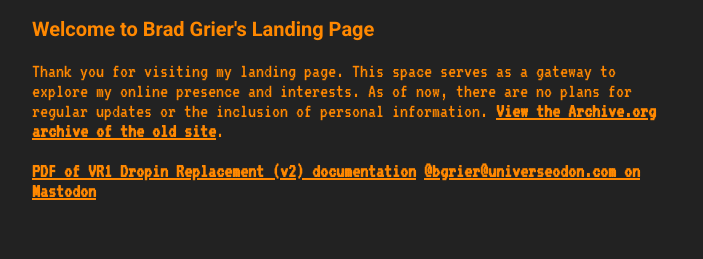
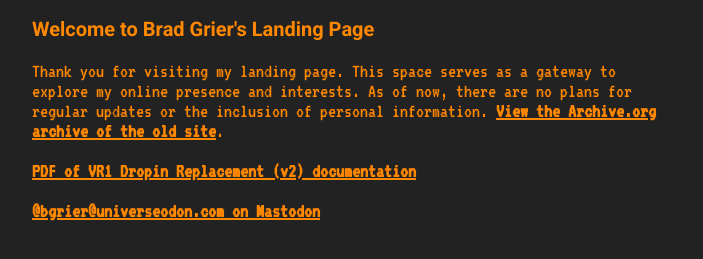
Before and after one commit to bgri/bgri.github.io, a plain HTML site: page index.html in a window 1280 px wide. Shown: the part 73-332 px from the top of the page, without its empty margins (288-991 px from the left). Drawn offline with Linux system fonts and the light colour scheme.

Commit message:
Update index.html

```diff
--- a/index.html
+++ b/index.html
@@ -64,7 +64,7 @@
 
     <h2>Welcome to Brad Grier's Landing Page</h2>
     <p>Thank you for visiting my landing page. This space serves as a gateway to explore my online presence and interests. As of now, there are no plans for regular updates or the inclusion of personal information. <a href="https://web.archive.org/web/20240124231252/https://bradgrier.com/">View the Archive.org archive of the old site</a>.</p>
-    <a href="https://github.com/bgri/bgri.github.io/blob/main/VR1%20Dropin%20Replacement%20v2%20docs/Drop-In%20Replacement%20Contrast%20Pot%20v2(m100-NEC).pdf">PDF of VR1 Dropin Replacement (v2) documentation</a>
+    <p><a href="https://github.com/bgri/bgri.github.io/blob/main/VR1%20Dropin%20Replacement%20v2%20docs/Drop-In%20Replacement%20Contrast%20Pot%20v2(m100-NEC).pdf">PDF of VR1 Dropin Replacement (v2) documentation</a></p>
     <!-- Simplified Mastodon link -->
     <a href="https://universeodon.com/@bgrier" target="_blank">@bgrier@universeodon.com on Mastodon</a>
 
```
